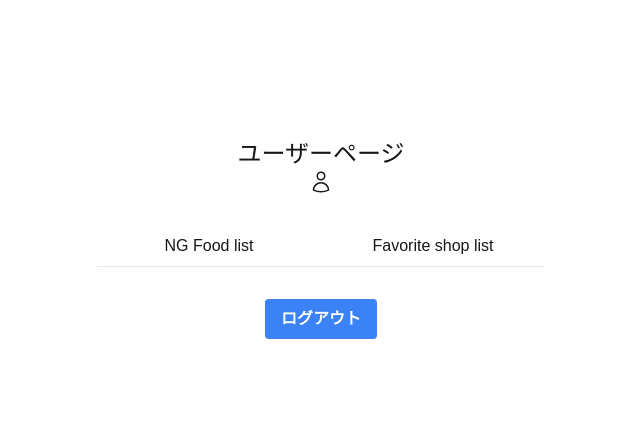
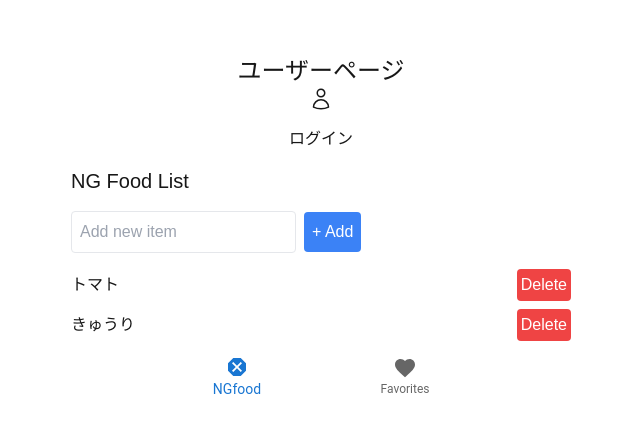
Before and after one commit to takumi-ya/app_for_eg_hackathon, a Next.js app: page /user in a window 1280 px wide. Shown: the part 162-594 px from the top of the page, without its empty margins (319-959 px from the left). Built offline with nearby package versions, Linux system fonts and the light colour scheme.

Commit message:
userpage

```diff
--- a/app/signup/page.tsx
+++ /dev/null
@@ -1,41 +0,0 @@
-import React from 'react';
-
-export default function SignupPage() {
-  return (
-    <div className="min-h-screen flex items-center justify-center">
-      <form className="bg-white p-6 rounded shadow-md">
-        <h2 className="text-2xl mb-4">ユーザー登録</h2>
-        <div className="mb-4">
-          <label className="block text-sm font-bold mb-2" htmlFor="username">
-            ユーザー名
-          </label>
-          <input
-            className="w-full p-2 border border-gray-300 rounded"
-            type="text"
-            id="username"
-            name="username"
-            required
-          />
-        </div>
-        <div className="mb-4">
-          <label className="block text-sm font-bold mb-2" htmlFor="password">
-            パスワード
-          </label>
-          <input
-            className="w-full p-2 border border-gray-300 rounded"
-            type="password"
-            id="password"
-            name="password"
-            required
-          />
-        </div>
-        <button
-          className="w-full bg-blue-500 text-white p-2 rounded"
-          type="submit"
-        >
-          ログイン
-        </button>
-      </form>
-    </div>
-  );
-}
--- a/app/user/page.tsx
+++ b/app/user/page.tsx
@@ -1,19 +1,24 @@
 'use client';
 import React, { useState } from 'react';
 import { useUser } from '../../context/UserContext';
+
+import Box from '@mui/material/Box';
+import BottomNavigation from '@mui/material/BottomNavigation';
+import BottomNavigationAction from '@mui/material/BottomNavigationAction';
+import DangerousIcon from '@mui/icons-material/Dangerous';
+import FavoriteIcon from '@mui/icons-material/Favorite';
+
+import NGFoodList from '../../components/NGFoodList';
+import FavoriteList from '../../components/FavoriteList';
 
 
 export default function UserPage() {
 
   const { username } = useUser();
-  const [activeTab, setActiveTab] = useState('tab1');
-
-  const handleTabClick = (tab: string) => {
-    setActiveTab(tab);
-  };
+  const [value, setValue] = React.useState(0);
 
   return (
-    <div className="min-h-screen flex flex-col items-center justify-center">
+    <div id="userpage" className="min-h-screen flex flex-col items-center justify-center">
       <h1 id="page-title" className="text-2xl">ユーザーページ</h1>
       <div id="user-icon" className="mb-4">
           {/* https://heroicons.com/ */}
@@ -22,47 +27,38 @@ export default function UserPage() {
         </svg>
       </div>
       <div id="username" className="mb-4">
-        <h1 className="text-2xl">{username}</h1>
+        <h1 className="text-1xl">{username === null ?  username : 'ログイン'}</h1>
       </div>
 
-      <div className="w-full max-w-md">
-        <div className="flex border-b">
-          <button
-            id="NGlist-tab"
-            className={`flex-1 py-2 px-4 text-center ${activeTab === 'NGlist-tab' ? 'border-b-2 border-blue-500' : ''}`}
-            onClick={() => handleTabClick('NGlist-tab')}
-          >
-            NG Food list
-          </button>
-          <button
-            id="Favoritelist-tab"
-            className={`flex-1 py-2 px-4 text-center ${activeTab === 'Favoritelist-tab' ? 'border-b-2 border-blue-500' : ''}`}
-            onClick={() => handleTabClick('Favoritelist-tab')}
-          >
-            Favorite shop list
-          </button>
-        </div>
-        <div className="p-4">
-          {activeTab === "NGlist-tab" && <div id="NGFoodList">
-            <h2>NG Food List</h2>
-            </div>}
-          {activeTab === "Favoritelist-tab" && <div id="FavoriteShop">
-            <h3>Favorite list</h3>
-            </div>}
-        </div>
+      <div className="mb-4">
+        <Box sx={{ width: 500 }}>
+        {value === 0 && <NGFoodList />}
+        {value === 1 && <FavoriteList />}
+        <BottomNavigation
+          showLabels
+          value={value}
+          onChange={(event, newValue) => {
+            setValue(newValue);
+          }}
+        >
+          <BottomNavigationAction label="NGfood" icon={<DangerousIcon />} />
+          <BottomNavigationAction label="Favorites" icon={<FavoriteIcon />} />
+        </BottomNavigation>
+        </Box>
       </div>
 
-      <div>
+
+      {/* <div id="logout">
         <button
           id="logout-button"
           className="bg-blue-500 hover:bg-blue-700 text-white font-bold py-2 px-4 rounded"
           onClick={() => {
-            //
+
           }}
         >
           ログアウト
         </button>
-      </div>
+      </div> */}
     </div>
   );
 }
--- /dev/null
+++ b/components/FavoriteList.tsx
@@ -0,0 +1,53 @@
+import React, { useState } from 'react';
+import IconButton from '@mui/material/IconButton';
+import StarIcon from '@mui/icons-material/Star';
+import StarBorderIcon from '@mui/icons-material/StarBorder';
+
+const FavoriteList = () => {
+  const [favorites, setFavorites] = useState<string[]>(['丸亀', '資さんうどん', '赤いきつね']);
+
+  const handleRemoveFavorite = async (index: number) => {
+    const updatedFavorites = favorites.filter((_, i) => i !== index);
+    setFavorites(updatedFavorites);
+    await sendDataToBackend(updatedFavorites);
+  };
+
+  const sendDataToBackend = async (updatedFavorites: string[]) => {
+    try {
+      const response = await fetch('/api/favorites', {
+        method: 'POST',
+        headers: {
+          'Content-Type': 'application/json',
+        },
+        body: JSON.stringify({ favorites: updatedFavorites }),
+      });
+
+      if (!response.ok) {
+        throw new Error('データの送信に失敗しました');
+      }
+
+      const data = await response.json();
+      console.log('データが正常に送信されました:', data);
+    } catch (error) {
+      console.error('エラーが発生しました:', error);
+    }
+  };
+
+  return (
+    <div id="Favoritelist-content">
+      <h2 className="text-xl mb-4">Favorite Shop List</h2>
+      <ul>
+        {favorites.map((shop, index) => (
+          <li key={index} className="flex justify-between items-center mb-2">
+            {shop}
+            <IconButton onClick={() => handleRemoveFavorite(index)}>
+              <StarIcon className="text-yellow-500" />
+            </IconButton>
+          </li>
+        ))}
+      </ul>
+    </div>
+  );
+};
+
+export default FavoriteList;
--- /dev/null
+++ b/components/NGFoodList.tsx
@@ -0,0 +1,79 @@
+"use client";
+import React, { useState } from 'react';
+
+const NGList = () => {
+  const [items, setItems] = useState<string[]>(['トマト', 'きゅうり']);
+  const [newItem, setNewItem] = useState('');
+
+  const handleAddItem = async () => {
+    if (newItem.trim() !== '') {
+      const updatedItems = [...items, newItem];
+      setItems(updatedItems);
+      setNewItem('');
+      await sendDataToBackend(updatedItems);
+    }
+  };
+
+  const handleDeleteItem = async (index: number) => {
+    const updatedItems = items.filter((_, i) => i !== index);
+    setItems(updatedItems);
+    await sendDataToBackend(updatedItems);
+  };
+
+  const sendDataToBackend = async (updatedItems: string[]) => {
+    try {
+      const response = await fetch('/api/nglist', {
+        method: 'POST',
+        headers: {
+          'Content-Type': 'application/json',
+        },
+        body: JSON.stringify({ items: updatedItems }),
+      });
+
+      if (!response.ok) {
+        throw new Error('データの送信に失敗しました');
+      }
+
+      const data = await response.json();
+      console.log('データが正常に送信されました:', data);
+    } catch (error) {
+      console.error('エラーが発生しました:', error);
+    }
+  };
+
+  return (
+    <div id="NGlist-content">
+      <h2 className="text-xl mb-4">NG Food List</h2>
+      <div className="mb-4">
+        <input
+          type="text"
+          value={newItem}
+          onChange={(e) => setNewItem(e.target.value)}
+          className="border p-2 rounded mr-2"
+          placeholder="Add new item"
+        />
+        <button
+          onClick={handleAddItem}
+          className="bg-blue-500 text-white p-2 rounded"
+        >
+          + Add
+        </button>
+      </div>
+      <ul>
+        {items.map((item, index) => (
+          <li key={index} className="flex justify-between items-center mb-2">
+            {item}
+            <button
+              onClick={() => handleDeleteItem(index)}
+              className="bg-red-500 text-white p-1 rounded"
+            >
+              Delete
+            </button>
+          </li>
+        ))}
+      </ul>
+    </div>
+  );
+};
+
+export default NGList;
--- a/package.json
+++ b/package.json
@@ -11,6 +11,7 @@
   "dependencies": {
     "@emotion/react": "^11.13.3",
     "@emotion/styled": "^11.13.0",
+    "@mui/icons-material": "^6.1.6",
     "@mui/material": "^6.1.6",
     "next": "15.0.2",
     "react": "^18.3.1",
--- /dev/null
+++ b/pages/api/favorite.ts
@@ -0,0 +1,15 @@
+import type { NextApiRequest, NextApiResponse } from 'next';
+
+export default async function handler(req: NextApiRequest, res: NextApiResponse) {
+  if (req.method === 'POST') {
+    const { favorites } = req.body;
+
+    // ここでデータベースにデータを保存する処理を追加
+    console.log('受信したデータ:', favorites);
+
+    res.status(200).json({ message: 'データが正常に送信されました' });
+  } else {
+    res.setHeader('Allow', ['POST']);
+    res.status(405).end(`Method ${req.method} Not Allowed`);
+  }
+}
--- a/pages/api/login.ts
+++ b/pages/api/login.ts
@@ -4,8 +4,8 @@ export default async function handler(req: NextApiRequest, res: NextApiResponse)
   if (req.method === 'POST') {
     console.log('リクエスト受信:', req.body);
 
-    const { username, password } = req.body;
-    if (username === 'apple' && password === 'swift') {
+    const { email, password } = req.body;
+    if (email === 'apple' && password === 'swift') {
       res.status(200).json({ message: 'ログイン成功' });
     } else {
       res.status(401).json({ message: 'ユーザー名またはパスワードが間違っています' });
--- /dev/null
+++ b/pages/api/nglist.ts
@@ -0,0 +1,15 @@
+import type { NextApiRequest, NextApiResponse } from 'next';
+
+export default async function handler(req: NextApiRequest, res: NextApiResponse) {
+  if (req.method === 'POST') {
+    const { items } = req.body;
+
+    // ここでデータベースにデータを保存する処理を追加
+    console.log('受信したデータ:', items);
+
+    res.status(200).json({ message: 'データが正常に送信されました' });
+  } else {
+    res.setHeader('Allow', ['POST']);
+    res.status(405).end(`Method ${req.method} Not Allowed`);
+  }
+}
```
Also changed, not shown: 2 other files (tests, documents, lock files or other folders).
